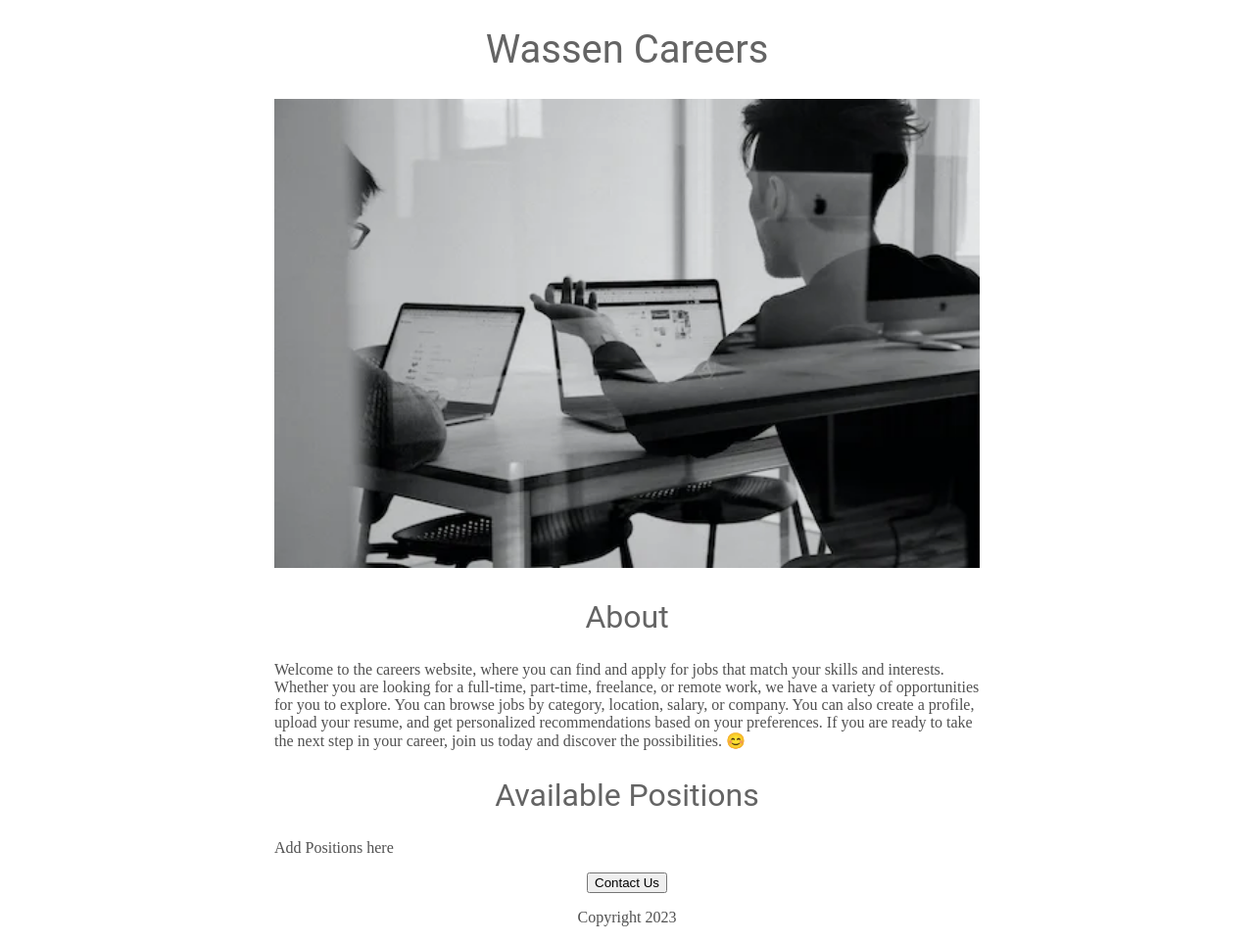
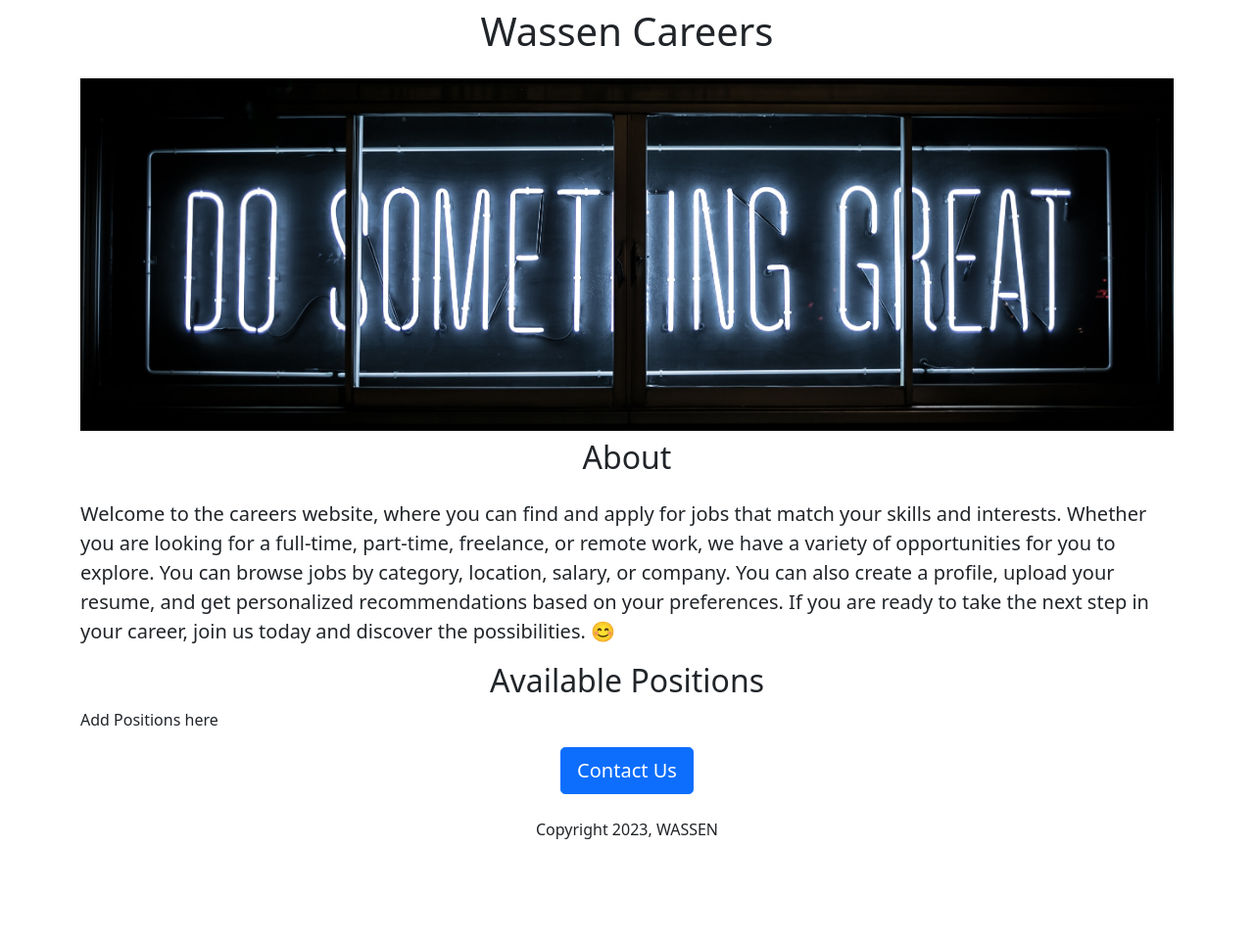
Before and after one commit to WASENIER/The-Diversity-Magazine, a Python web app: template templates/home.html in a window 1280 px wide. Shown: the whole page at 98% size. After the commit the page ends 857 px from the top, so only its background shows below. Run offline with Jinja, Linux system fonts and the light colour scheme; the template is opened without the code that fills it, so the values that code supplies are empty.

Commit message:
added css

```diff
--- a/templates/home.html
+++ b/templates/home.html
@@ -1,34 +1,32 @@
 <!DOCTYPE html>
 <html>
   <head>
+      <!-- Required meta tags -->
+    <meta charset="utf-8">
+    <meta name="viewport" content="width=device-width, initial-scale=1">
+
+    <!-- Bootstrap CSS -->
+    <link href="https://cdn.jsdelivr.net/npm/bootstrap@5.1.3/dist/css/bootstrap.min.css" rel="stylesheet" integrity="sha384-1BmE4kWBq78iYhFldvKuhfTAU6auU8tT94WrHftjDbrCEXSU1oBoqyl2QvZ6jIW3" crossorigin="anonymous">
+
     <title>Wassen Careers</title>
 <style>
-
-h1{font-size: 40px; font-family:Roboto; font-weight: normal; color: rgb(100,100,100); text-align: center;}
-
-h2{font-family: Roboto; font-size:32px; color: rgb(100,100,100); text-align: center; font-weight: normal;}
-
-.bodytext{font-family; roboto; color:rgb(80,80,80);}
-
-#banner{width: 100%; height: 100%; object-fit: cover;}
-
-#container{max-width:720px; margin: 0 auto 0 auto; }
+#banner{width: 100%; height: 360px; object-fit: cover;}
 </style>
   </head>
   <body>
-    <div id="container">
+    <div class="container">
 
-    <h1>Wassen Careers</h1>
-    <img id="banner" src="https://wassen-careers-website--wasenier.repl.co/static/banner.jpg">
-    <h2>About</h2>
-<p class="bodytext">Welcome to the careers website, where you can find and apply for jobs that match your skills and interests. Whether you are looking for a full-time, part-time, freelance, or remote work, we have a variety of opportunities for you to explore. You can browse jobs by category, location, salary, or company. You can also create a profile, upload your resume, and get personalized recommendations based on your preferences. If you are ready to take the next step in your career, join us today and discover the possibilities. 😊</p>
+    <h1 class="text-center mt-2 mb-4">Wassen Careers</h1>
+    <img id="banner" src="https://wassen-careers-website--wasenier.repl.co/static/banner2.jpg">
+    <h2 class="text-center mt-2 mb-4">About</h2>
+<p class="lead">Welcome to the careers website, where you can find and apply for jobs that match your skills and interests. Whether you are looking for a full-time, part-time, freelance, or remote work, we have a variety of opportunities for you to explore. You can browse jobs by category, location, salary, or company. You can also create a profile, upload your resume, and get personalized recommendations based on your preferences. If you are ready to take the next step in your career, join us today and discover the possibilities. 😊</p>
 
-    <h2>Available Positions</h2>
-    <p class="bodytext">Add Positions here</p>
+    <h2 class="text-center">Available Positions</h2>
+    <p>Add Positions here</p>
 
-      <div style="text-align:center;">
-    <button>Contact Us</button>
-      <p class="bodytext">Copyright 2023</p>
+      <div class="text-center">
+    <button class="btn btn-primary btn-lg mb-4">Contact Us</button>
+      <p>Copyright 2023, WASSEN</p>
       </div>
 
       </div>
```
Also changed, not shown: static/banner2.jpg (added).
